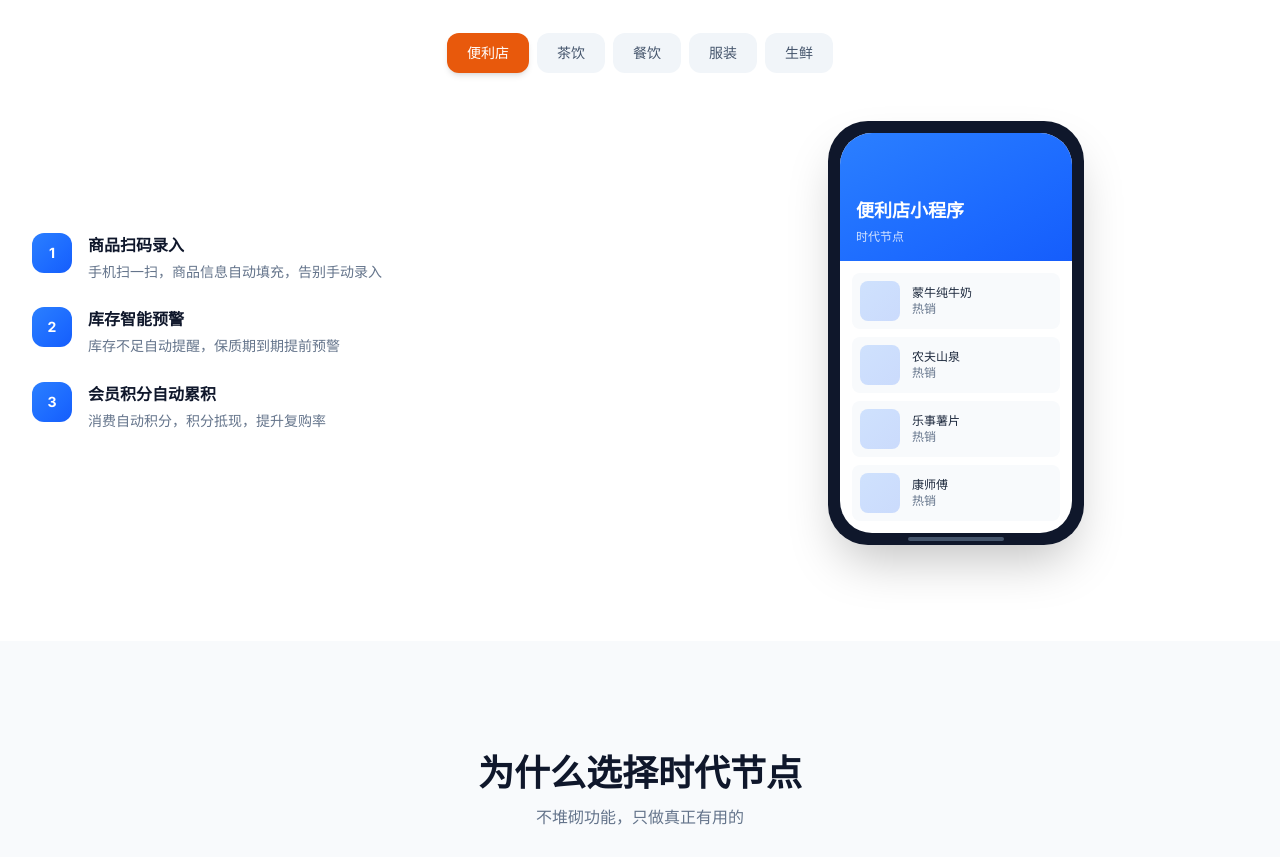
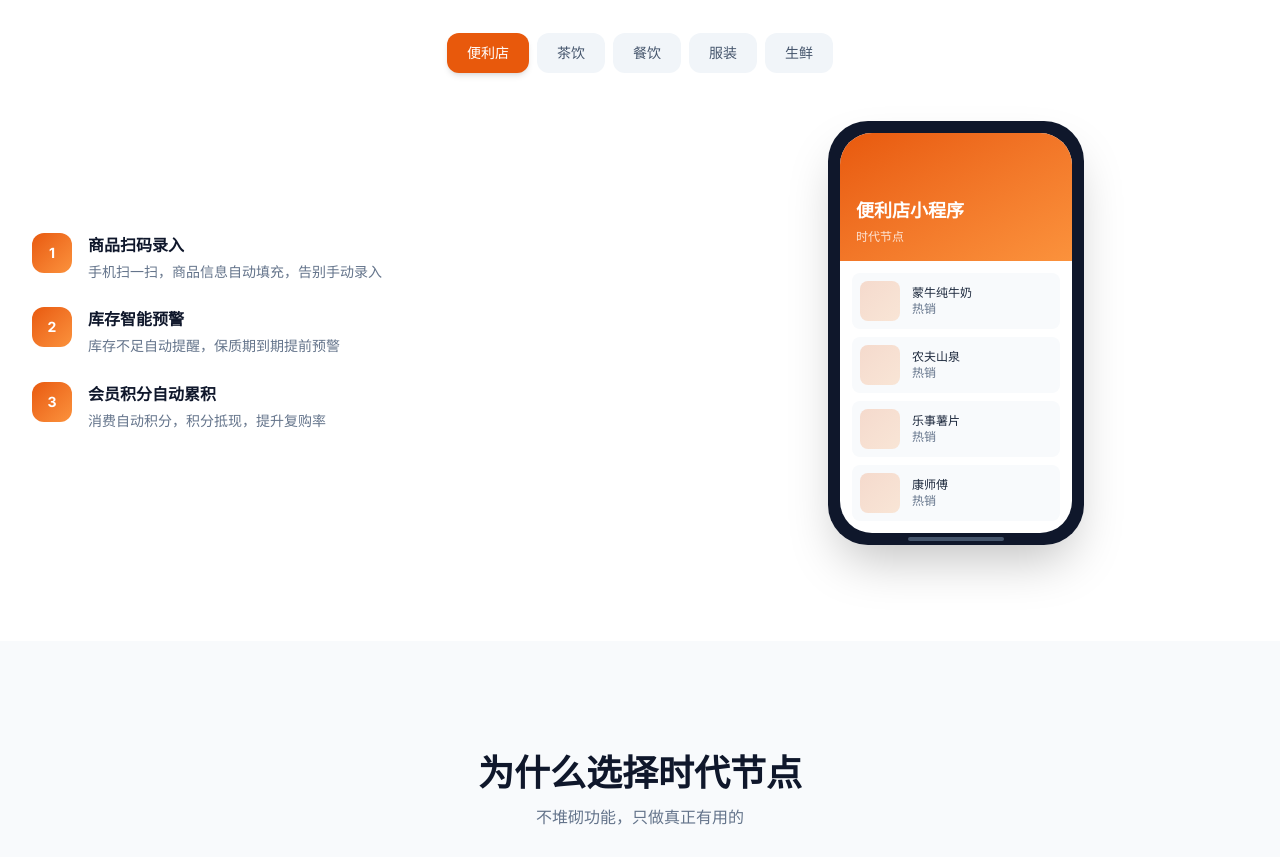
Before and after one commit to 575568329/Official-Website---Era-Node, a React (Vite) app: page / in a window 1280 px wide. Shown: the part 1940-2797 px from the top of the page. Built offline with nearby package versions, Linux system fonts and the light colour scheme; the HTML template or start-up script is replaced by a standard one.

Commit message:
fix: unify all colors to CSS variables - no hardcoded blue/purple left

```diff
--- a/src/components/Advantages.jsx
+++ b/src/components/Advantages.jsx
@@ -7,28 +7,28 @@ const advantages = [
     icon: Zap,
     title: '极速上线',
     description: '选模板→上商品→开店，不需要会代码，不需要懂技术',
-    gradient: 'from-amber-400 to-orange-500',
+    gradient: 'from-primary to-primary-light',
     bg: 'bg-amber-50',
   },
   {
     icon: Target,
     title: '一套系统多行业',
     description: '5大行业模板预置500+常见商品，选你的行业，一键启用',
-    gradient: 'from-blue-500 to-indigo-600',
-    bg: 'bg-blue-50',
+    gradient: 'from-accent to-primary-light',
+    bg: 'bg-accent/5',
   },
   {
     icon: Brain,
     title: 'AI 赋能运营',
     description: '智能客服降低80%人工客服量，数据分析告诉你什么好卖',
-    gradient: 'from-violet-500 to-purple-600',
+    gradient: 'from-primary to-accent',
     bg: 'bg-violet-50',
   },
   {
     icon: Users,
     title: '极简管理',
     description: '老板看得懂的经营数据、店员用得会的操作界面',
-    gradient: 'from-emerald-400 to-teal-500',
+    gradient: 'from-primary-light to-accent',
     bg: 'bg-emerald-50',
   },
 ];
--- a/src/components/Contact.jsx
+++ b/src/components/Contact.jsx
@@ -30,7 +30,7 @@ export default function Contact() {
             {submitted ? (
               <motion.div initial={{ opacity: 0, scale: 0.95 }} animate={{ opacity: 1, scale: 1 }} className="bg-white/10 backdrop-blur-sm rounded-2xl p-8 text-center">
                 <div className="w-16 h-16 mx-auto mb-4 rounded-full bg-accent/20 flex items-center justify-center">
-                  <svg width="32" height="32" viewBox="0 0 24 24" fill="none" stroke="#06B6D4" strokeWidth="2.5" strokeLinecap="round" strokeLinejoin="round"><polyline points="20 6 9 17 4 12" /></svg>
+                  <svg width="32" height="32" viewBox="0 0 24 24" fill="none" stroke="var(--accent)" strokeWidth="2.5" strokeLinecap="round" strokeLinejoin="round"><polyline points="20 6 9 17 4 12" /></svg>
                 </div>
                 <h3 className="text-xl font-semibold text-white">收到！我们会尽快联系您</h3>
                 <button onClick={handleReset} className="mt-6 px-6 py-2.5 bg-white/10 text-white rounded-xl hover:bg-white/20 transition-colors text-sm font-medium">再次提交</button>
--- a/src/components/Hero.jsx
+++ b/src/components/Hero.jsx
@@ -47,7 +47,7 @@ export default function Hero() {
               initial={{ opacity: 0, y: 20 }}
               animate={{ opacity: 1, y: 0 }}
               transition={{ duration: 0.6, delay: 0.4 }}
-              className="mt-6 text-lg text-slate-400 max-w-lg mx-auto lg:mx-0 leading-relaxed"
+              className="mt-6 text-lg text-muted max-w-lg mx-auto lg:mx-0 leading-relaxed"
             >
               行业模板一键启用，智能客服自动应答，数据看板一目了然
             </motion.p>
--- a/src/components/Navbar.jsx
+++ b/src/components/Navbar.jsx
@@ -48,7 +48,7 @@ export default function Navbar() {
             <a
               href="#contact"
               onClick={(e) => { e.preventDefault(); handleClick('#contact'); }}
-              className="bg-primary text-white text-sm font-medium px-6 py-2.5 rounded-xl shadow-md hover:bg-blue-700 transition-colors"
+              className="bg-primary text-white text-sm font-medium px-6 py-2.5 rounded-xl shadow-md hover:opacity-90 transition-opacity"
             >
               免费体验
             </a>
@@ -89,7 +89,7 @@ export default function Navbar() {
               <a
                 href="#contact"
                 onClick={(e) => { e.preventDefault(); handleClick('#contact'); }}
-                className="bg-primary text-white text-center font-medium px-6 py-3 rounded-xl hover:bg-blue-800 transition-colors mt-4"
+                className="bg-primary text-white text-center font-medium px-6 py-3 rounded-xl hover:opacity-90 transition-opacity mt-4"
               >
                 免费体验
               </a>
--- a/src/components/Products.jsx
+++ b/src/components/Products.jsx
@@ -9,21 +9,21 @@ const products = [
     title: '小程序商城',
     description: '顾客扫码下单，库存自动扣减，支付物流一站打通',
     details: ['扫码下单，到店自提', '库存实时同步', '支持多种支付方式', '订单状态实时追踪'],
-    gradient: 'from-blue-500 to-indigo-600',
+    gradient: 'from-primary to-primary-light',
   },
   {
     icon: LayoutDashboard,
     title: '门店管理后台',
     description: '订单/库存/员工/数据，一个后台全部搞定',
     details: ['实时订单处理', '智能库存预警', '员工权限管理', '可视化数据报表'],
-    gradient: 'from-violet-500 to-purple-600',
+    gradient: 'from-accent to-primary-light',
   },
   {
     icon: Bot,
     title: 'AI 智能客服',
     description: '自动回答80%常见问题，让老板从客服中解放',
     details: ['7×24小时在线', '多轮对话能力', '自动学习优化', '无感转人工'],
-    gradient: 'from-cyan-500 to-teal-600',
+    gradient: 'from-primary-light to-accent',
   },
 ];
 
--- a/src/components/Solutions.jsx
+++ b/src/components/Solutions.jsx
@@ -12,7 +12,7 @@ const solutions = [
       { title: '库存智能预警', desc: '库存不足自动提醒，保质期到期提前预警' },
       { title: '会员积分自动累积', desc: '消费自动积分，积分抵现，提升复购率' },
     ],
-    mockupColor: 'from-blue-500 to-blue-600',
+    mockupColor: 'from-primary to-primary-light',
     mockupItems: ['蒙牛纯牛奶', '农夫山泉', '乐事薯片', '康师傅'],
   },
   {
@@ -23,7 +23,7 @@ const solutions = [
       { title: '口味自定义', desc: '糖度、冰度、加料自由选择，满足个性需求' },
       { title: '外卖平台一键对接', desc: '美团/饿了么订单同步，统一管理不遗漏' },
     ],
-    mockupColor: 'from-cyan-500 to-teal-500',
+    mockupColor: 'from-primary to-primary-light',
     mockupItems: ['杨枝甘露', '珍珠奶茶', '冰美式', '柠檬茶'],
   },
   {
@@ -34,7 +34,7 @@ const solutions = [
       { title: '后厨接单', desc: '前台下单后厨即时接收，出餐更快更准' },
       { title: '堂食外卖统一管理', desc: '堂食、外卖、自提多渠道订单一站式管理' },
     ],
-    mockupColor: 'from-orange-500 to-red-500',
+    mockupColor: 'from-accent to-primary',
     mockupItems: ['红烧排骨', '宫保鸡丁', '鱼香肉丝', '麻婆豆腐'],
   },
   {
@@ -45,7 +45,7 @@ const solutions = [
       { title: '穿搭推荐', desc: '智能搭配推荐，提升客单价和连带率' },
       { title: '会员复购触达', desc: '新货上架、会员专享自动推送，提升复购' },
     ],
-    mockupColor: 'from-pink-500 to-purple-500',
+    mockupColor: 'from-primary-light to-accent',
     mockupItems: ['春季新款', '运动T恤', '牛仔裤', '连衣裙'],
   },
   {
@@ -56,7 +56,7 @@ const solutions = [
       { title: '保质期预警', desc: '临期商品自动提醒，减少损耗' },
       { title: '社区团购一键发起', desc: '微信社群快速成团，带动社区消费' },
     ],
-    mockupColor: 'from-green-500 to-emerald-500',
+    mockupColor: 'from-accent to-primary-light',
     mockupItems: ['新鲜草莓', '有机蔬菜', '进口牛肉', '鲜活龙虾'],
   },
 ];
```
